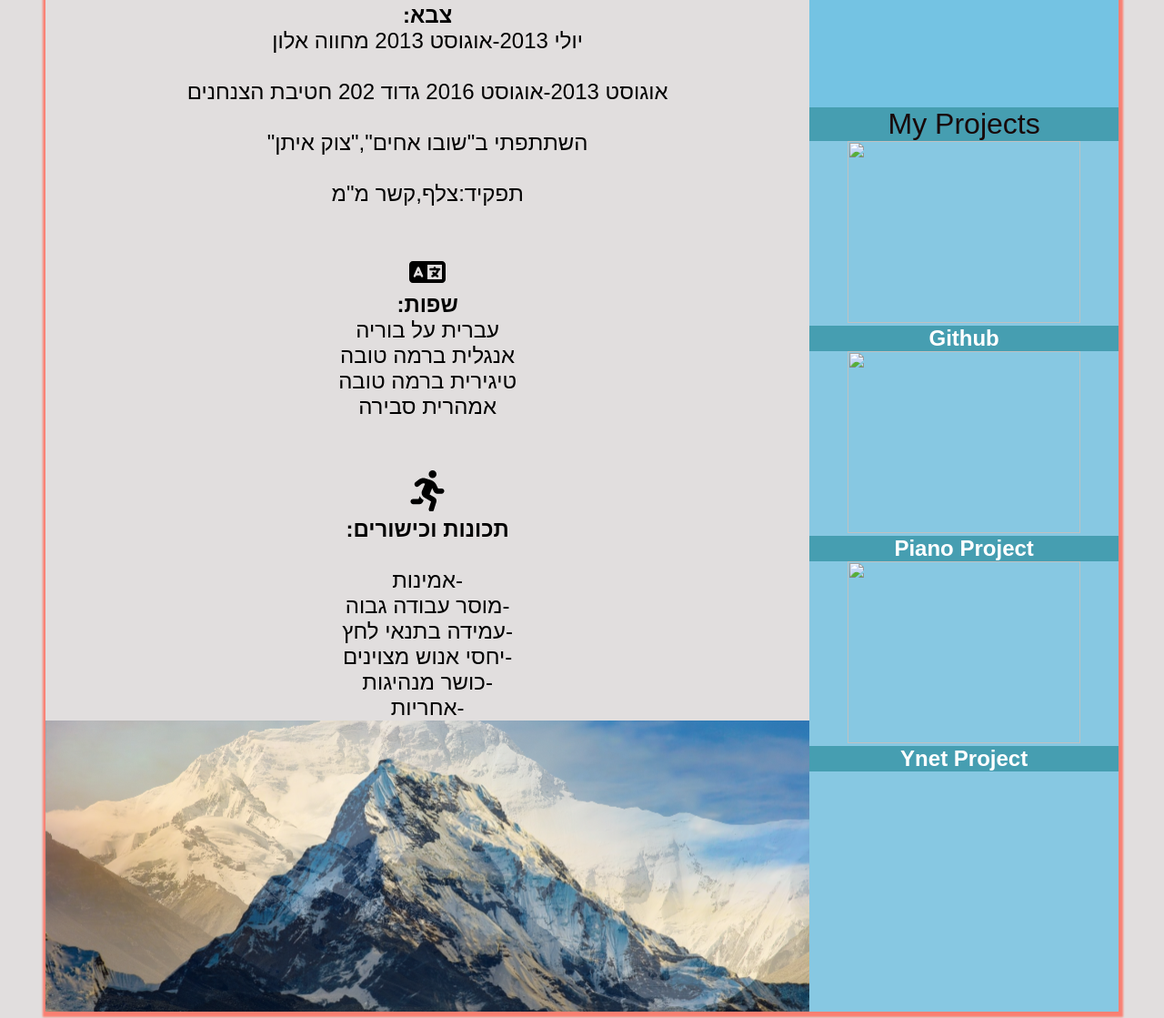
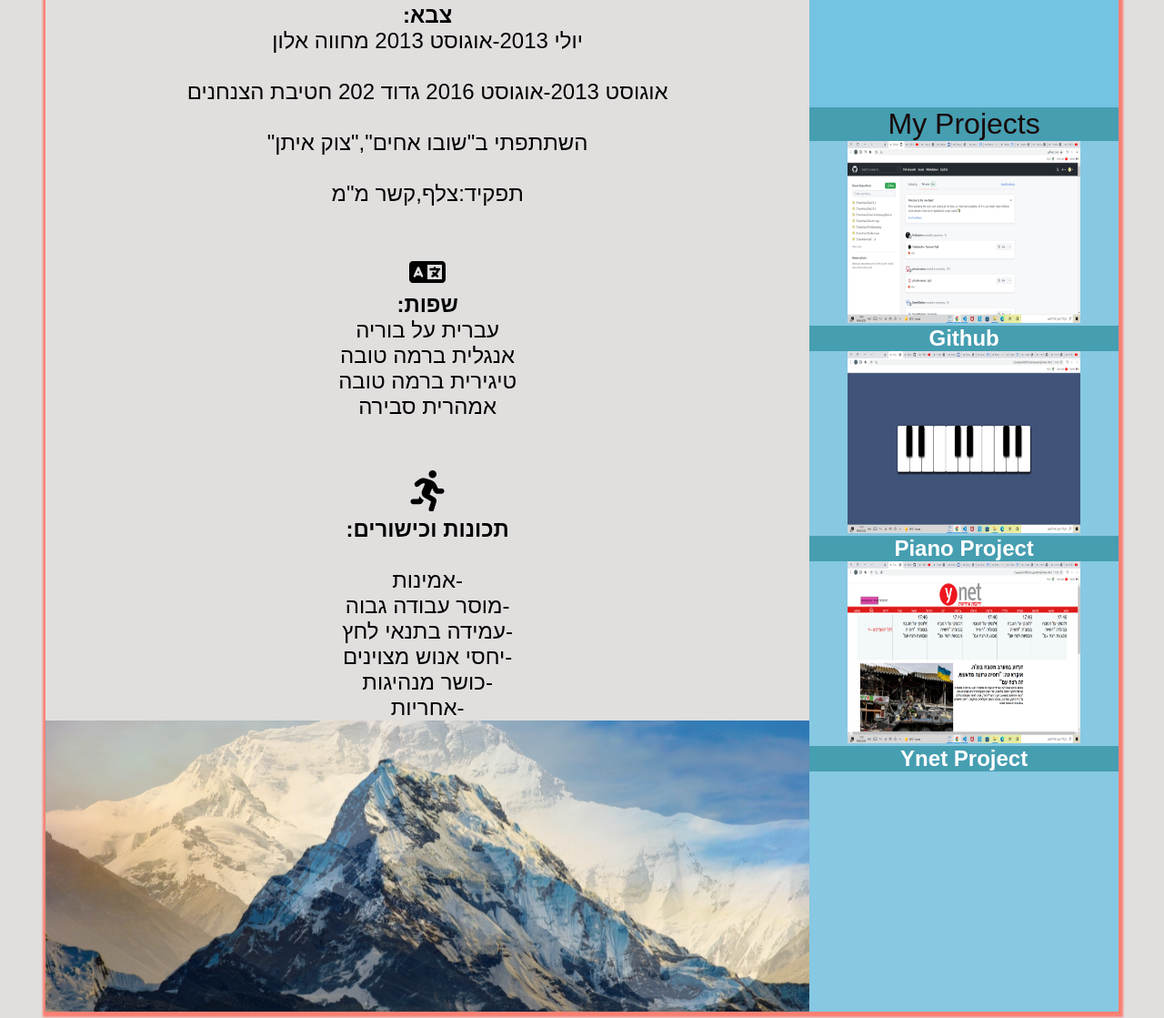
Before and after one commit to ZnavoArdai/Profile, a plain HTML site: page index.html in a window 1280 px wide. Shown: the part 918-2037 px from the top of the page at 91% size. Drawn offline with Linux system fonts and the light colour scheme; files whose address does not match are found by name.

Commit message:
Update index.html

```diff
--- a/index.html
+++ b/index.html
@@ -30,7 +30,7 @@
     <section class="main">
       <header class="maincont">
           <article>
-            <img  class="znavoimg" src="/imgs/znavo.jpg" alt="">
+            <img  class="znavoimg" src="znavo.jpg" alt="">
             <h1>Znavo Ardai</h1>
             <h2>Full Stack Developer</h2>
 <br>
@@ -108,11 +108,11 @@
       <!-- projects -->
       <section class="git gitsec">
           <a  class="myp mypsec" href="">My Projects</a>
-          <a href="https://github.com/"><img class="gitimg" src="/imgs/git.png" alt=""></a>
+          <a href="https://github.com/"><img class="gitimg" src="git.png" alt=""></a>
         <h2 class="myp">Github</h2>
-        <a href="https://github.com/ZnavoArdai/ynetproj"><img class="gitimg" src="/imgs/pian.png" alt=""></a>
+        <a href="https://github.com/ZnavoArdai/ynetproj"><img class="gitimg" src="pian.png" alt=""></a>
         <h2 class="myp" id="pian">Piano Project</h2>
-        <a href="https://github.com/ZnavoArdai/ynetproj"><img class="gitimg" src="/imgs/ynet.png" alt=""></a>
+        <a href="https://github.com/ZnavoArdai/ynetproj"><img class="gitimg" src="ynet.png" alt=""></a>
         <h2 class="myp">Ynet Project</h2>
 
 <!-- projects ends -->
```
